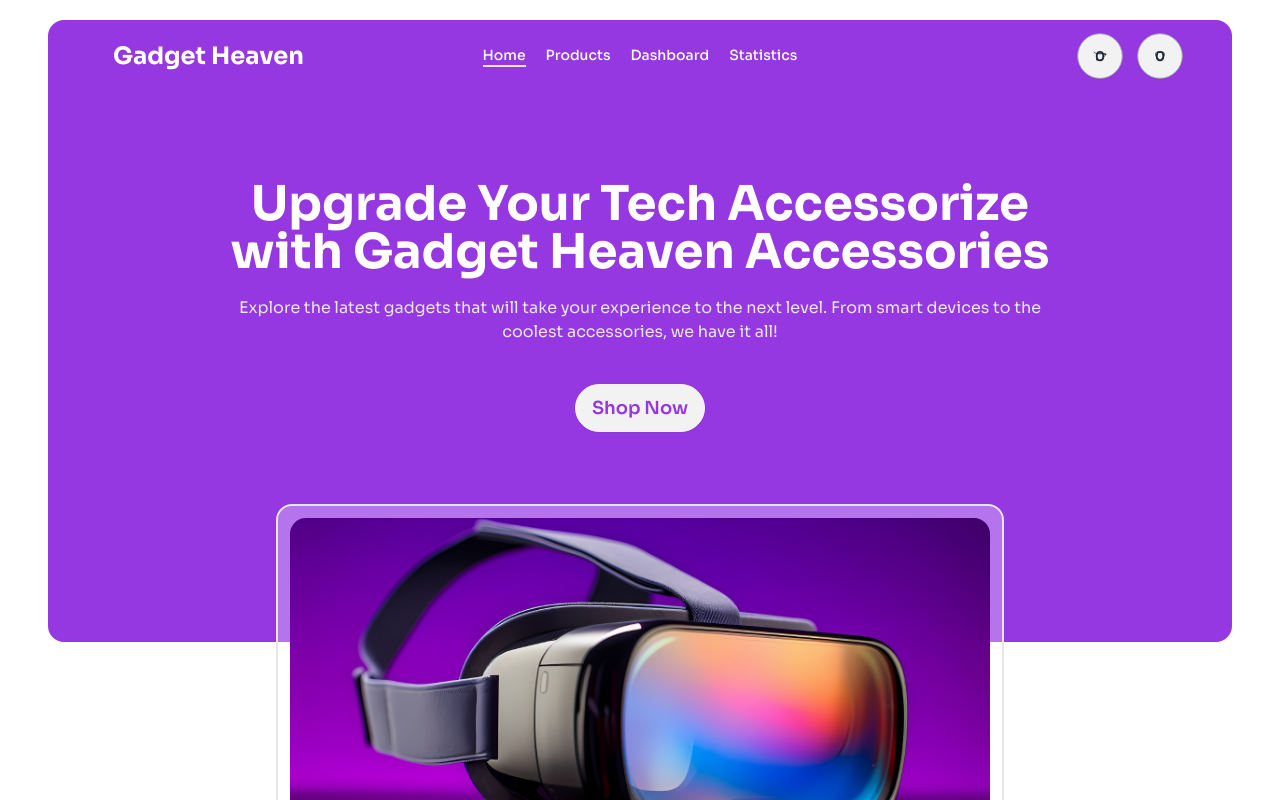
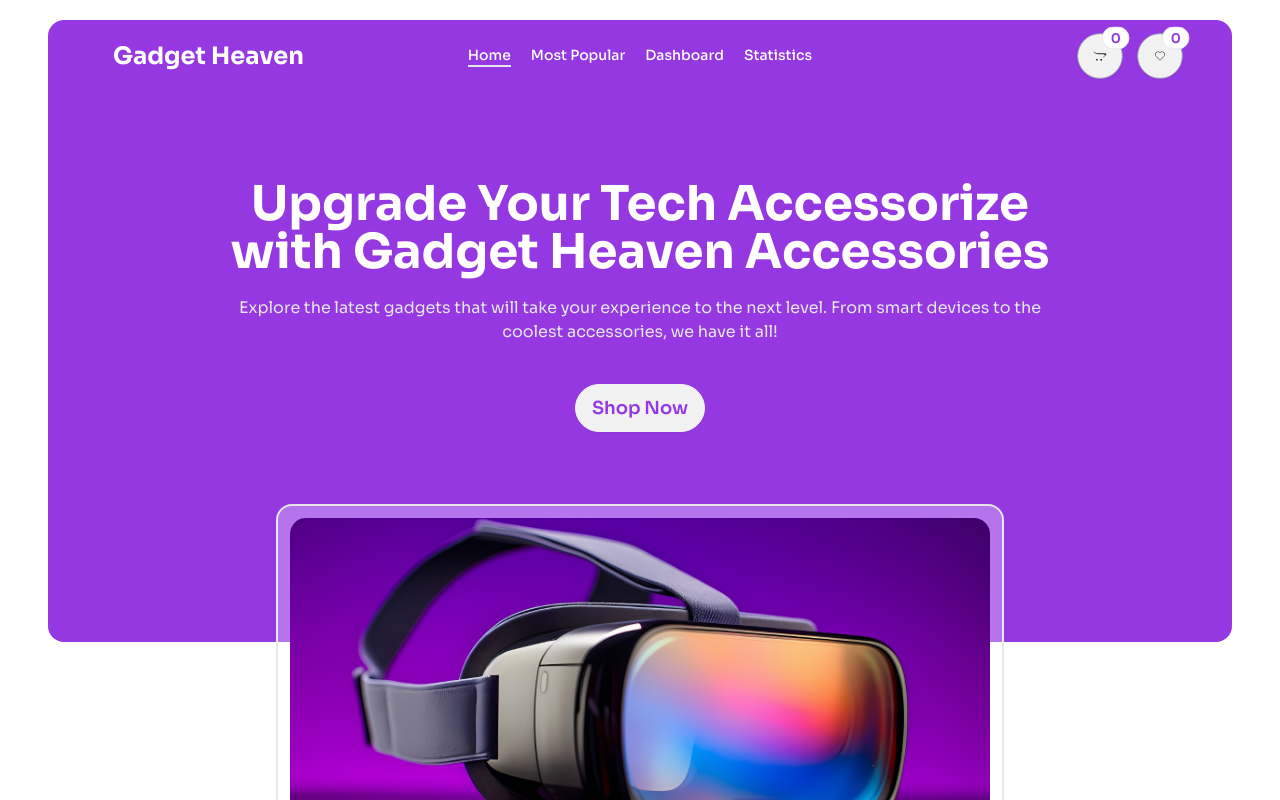
Before and after one commit to sheikhmuhammadantor/assignment-eight-batch-10, a React (Vite) app: page / in a window 1280 px wide. Shown: the top 800 px of the page. Built offline with nearby package versions, Linux system fonts and the light colour scheme.

Commit message:
Show only 10 Product on Home Page.

```diff
--- a/src/components/NavBar.jsx
+++ b/src/components/NavBar.jsx
@@ -33,7 +33,7 @@ function NavBar() {
         setLinks(
             <>
                 <NavLink to="/" className={({ isActive }) => `${basicStyle} ${navStyle ? "text-black border-black" : "text-white"} ${isActive ? "border-b-2" : " "}`}>Home</NavLink>
-                <NavLink to="/products" className={({ isActive }) => `${basicStyle} ${navStyle ? "text-black border-black" : "text-white"} ${isActive ? "border-b-2" : " "}`}>Products</NavLink>
+                <NavLink to="/popular" className={({ isActive }) => `${basicStyle} ${navStyle ? "text-black border-black" : "text-white"} ${isActive ? "border-b-2" : " "}`}>Most Popular</NavLink>
                 <NavLink to="/dashboard" className={({ isActive }) => `${basicStyle} ${navStyle ? "text-black border-black" : "text-white"} ${isActive ? "border-b-2" : " "}`}>Dashboard</NavLink>
                 <NavLink to="/statistics" className={({ isActive }) => `${basicStyle} ${navStyle ? "text-black border-black" : "text-white"} ${isActive ? "border-b-2" : " "}`}>Statistics</NavLink>
             </>
@@ -59,8 +59,18 @@ function NavBar() {
                 </ul>
             </div>
             <div className="navbar-end gap-3 hidden sm:flex">
-                <Link className={`btn rounded-full border-gray-400 ${navStyle ? "hover:bg-white hover:text-black" : "hover:bg-main-color hover:text-white border"}`}><span className="absolute">{cardData.length}</span><FaOpencart></FaOpencart></Link>
-                <Link className={`btn rounded-full border-gray-400 ${navStyle ? "hover:bg-white hover:text-black" : "hover:bg-main-color hover:text-white border"}`}><span className="absolute">{wishData.length}</span><CiHeart></CiHeart></Link>
+                <button className="relative">
+                    <Link className={`btn rounded-full border-gray-400 ${navStyle ? "hover:bg-white hover:text-black" : "hover:bg-main-color hover:text-white border"}`}>
+                        <span className="absolute -top-2 -right-2 bg-white text-main-color border rounded-full p-1 px-2">{cardData.length}</span>
+                        <FaOpencart></FaOpencart>
+                    </Link>
+                </button>
+                <button className="relative">
+                    <Link className={`btn rounded-full border-gray-400 ${navStyle ? "hover:bg-white hover:text-black" : "hover:bg-main-color hover:text-white border relative"}`}>
+                        <span className="absolute -top-2 -right-2 bg-white text-main-color border rounded-full p-1 px-2">{wishData.length}</span>
+                        <CiHeart></CiHeart>
+                    </Link>
+                </button>
             </div>
         </div>
     )
--- a/src/components/Products/Products.jsx
+++ b/src/components/Products/Products.jsx
@@ -6,7 +6,8 @@ function Products() {
     const [product, setProduct] = useState([]);
     const productData = useContext(ProductDataContext)
     useEffect(() => {
-        setProduct(productData)
+        const newProduct = productData.slice(1, 11)
+        setProduct(newProduct)
     }, [productData]);
 
     return (
--- a/src/components/components.js
+++ b/src/components/components.js
@@ -4,7 +4,7 @@ import MainLayout from "../layouts/MainLayout";
 import Statistics from "../pages/Statistics";
 import Dashboard from "../pages/Dashboard";
 import ErrorPage from "../pages/ErrorPage";
-import AllProduct from "../pages/AllProduct";
+import MostPopular from "../pages/MostPopular";
 import ProductDetails from "../pages/ProductDetails";
 import Products from "../components/Products/Products";
 import FilterProduct from "../components/Products/FilterProduct";
@@ -14,4 +14,4 @@ import WishLists from "../components/Dashboard/WishLists";
 // This are for Others Components;
 
 
-export { Home, MainLayout, Statistics, Dashboard, ErrorPage, AllProduct, ProductDetails, Products, FilterProduct, Carts, WishLists };
+export { Home, MainLayout, Statistics, Dashboard, ErrorPage, MostPopular, ProductDetails, Products, FilterProduct, Carts, WishLists };
--- a/src/pages/AllProduct.jsx
+++ /dev/null
@@ -1,9 +0,0 @@
-function AllProduct() {
-  return (
-    <div>
-      AllProduct
-    </div>
-  )
-}
-
-export default AllProduct
--- /dev/null
+++ b/src/pages/MostPopular.jsx
@@ -0,0 +1,9 @@
+function MostPopular() {
+  return (
+    <div>
+      Most Popular.........!
+    </div>
+  )
+}
+
+export default MostPopular
```
Also changed, not shown: src/routes/Routes.jsx (+4 -3 lines).
